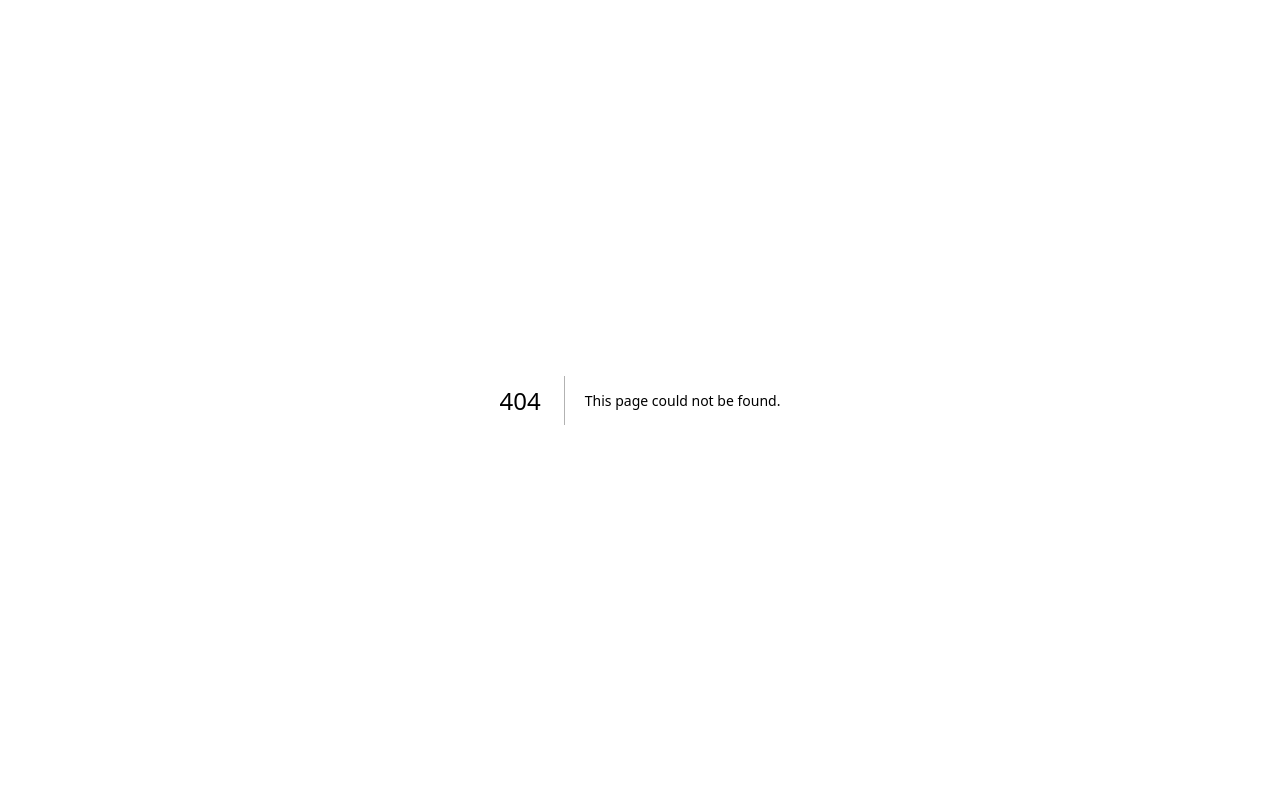
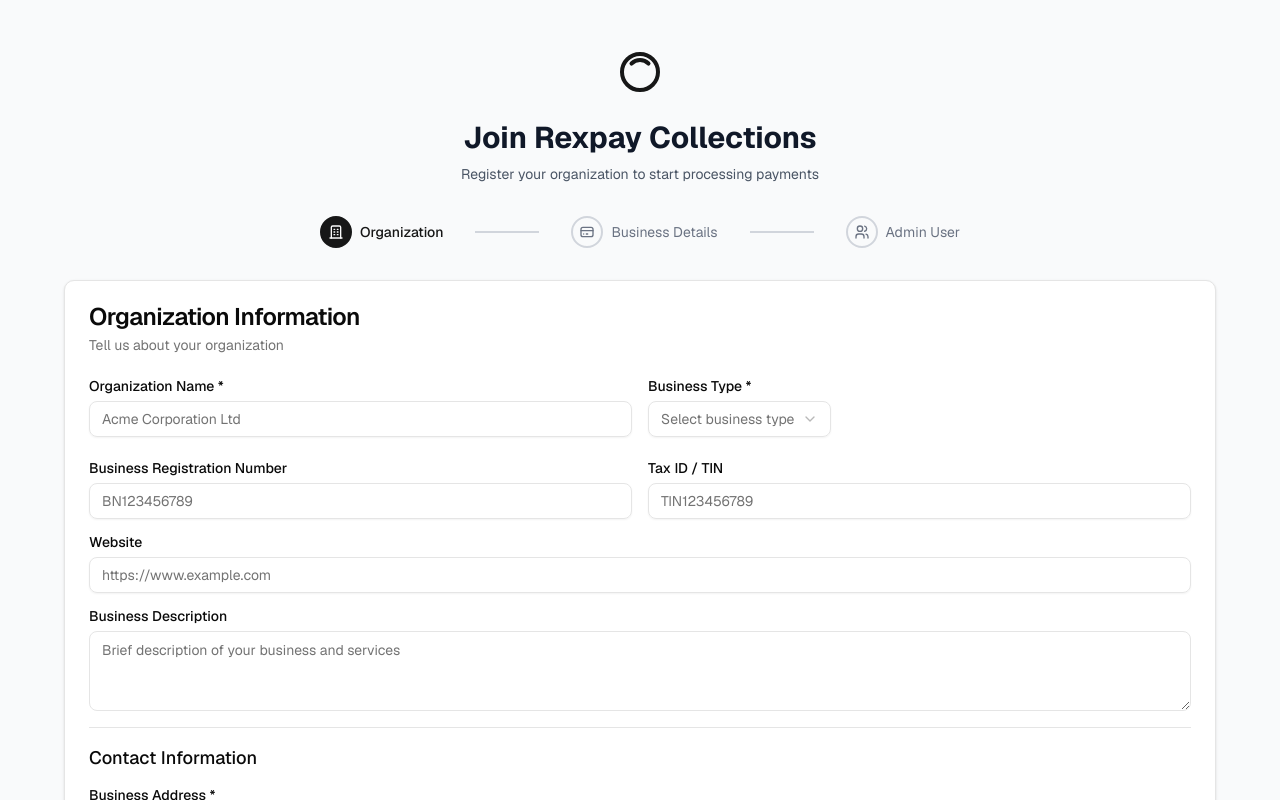
Before and after one commit to Golda-Tech/FerraCore-Dashboard, a Next.js app: page /organizations in a window 1280 px wide. Before the commit this address had no page. Shown: the top 800 px of the page. Built offline with nearby package versions, Linux system fonts and the light colour scheme.

Commit message:
Organizations egistration screen added

```diff
--- a/app/(auth)/organization-signup/page.tsx
+++ b/app/organizations/page.tsx
@@ -119,20 +119,21 @@
 
   return (
     <div className="min-h-screen bg-gray-50 dark:bg-gray-900 py-12 px-4 sm:px-6 lg:px-8">
-      <div className="max-w-4xl mx-auto">
+      <div className="max-w-6xl mx-auto">
         <div className="text-center mb-8">
           <div className="flex justify-center">
             <IconInnerShadowTop className="h-12 w-12 text-primary" />
           </div>
-          <h2 className="mt-6 text-3xl font-bold text-gray-900 dark:text-white">Join Rexpay</h2>
+          <h2 className="mt-6 text-3xl font-bold text-gray-900 dark:text-white">Join Rexpay Collections</h2>
           <p className="mt-2 text-sm text-gray-600 dark:text-gray-400">
             Register your organization to start processing payments
           </p>
         </div>
 
         {/* Progress Steps */}
+        {/* Progress Steps */}
 <div className="mb-8">
-          <div className="flex items-center justify-center space-x-8">
+  <div className="flex flex-col items-start space-y-6 sm:flex-row sm:items-center sm:justify-center sm:space-y-0 sm:space-x-8">
     {[1, 2, 3].map((step) => (
       <div key={step} className="flex items-center">
         <div
@@ -146,16 +147,29 @@
           {step === 2 && <IconCreditCard className="w-4 h-4" />}
           {step === 3 && <IconUsers className="w-4 h-4" />}
         </div>
-                <span className={`ml-2 text-sm ${currentStep >= step ? "text-primary font-medium" : "text-gray-500"}`}>
+        <span
+          className={`ml-2 text-sm ${
+            currentStep >= step ? "text-primary font-medium" : "text-gray-500"
+          }`}
+        >
           {step === 1 && "Organization"}
           {step === 2 && "Business Details"}
           {step === 3 && "Admin User"}
         </span>
-                {step < 3 && <div className={`ml-8 w-16 h-0.5 ${currentStep > step ? "bg-primary" : "bg-gray-300"}`} />}
+
+        {/* Connector line — hidden on mobile, visible on larger screens */}
+        {step < 3 && (
+          <div
+            className={`hidden sm:block ml-8 w-16 h-0.5 ${
+              currentStep > step ? "bg-primary" : "bg-gray-300"
+            }`}
+          />
+        )}
       </div>
     ))}
   </div>
 </div>
+
 
         <Card>
           <CardHeader>
```
Lines whose indentation alone changed are shown as unchanged.
